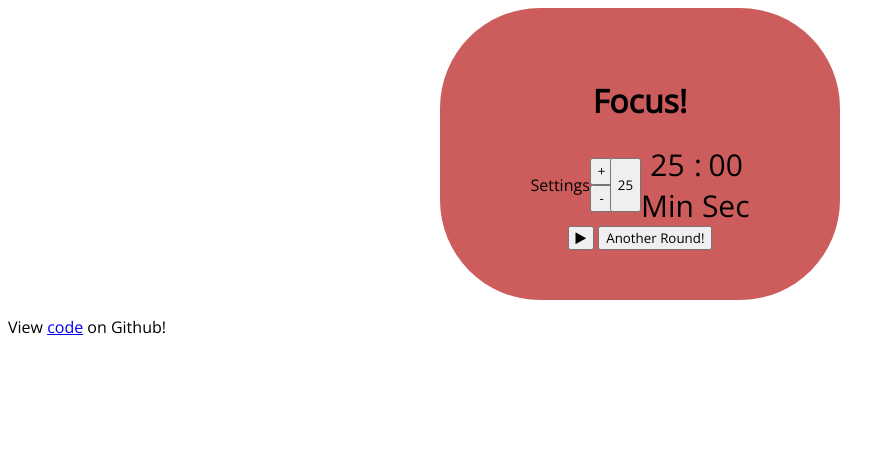
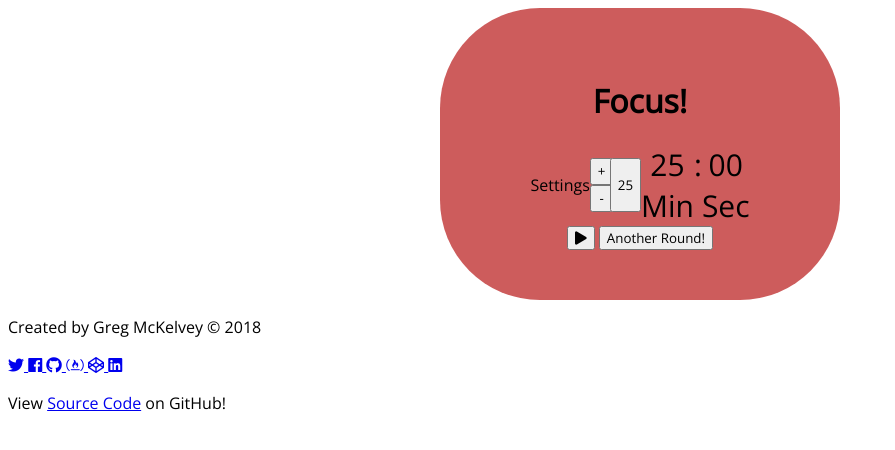
Before and after one commit to mckelveygreg/Pomodoro-Timer, a plain HTML site: page index.html in a window 1280 px wide. Shown: the whole page, without its empty margins (0-895 px from the left). Drawn offline with nearby package versions, Linux system fonts and the light colour scheme.

Commit message:
footer added

```diff
--- a/index.html
+++ b/index.html
@@ -6,7 +6,7 @@
 	<title></title>
 
 	<link rel="stylesheet" href="style.css" />
-	<link rel="stylesheet" href="https://cdnjs.cloudflare.com/ajax/libs/font-awesome/4.7.0/css/font-awesome.min.css">
+	<link rel="stylesheet" href="https://use.fontawesome.com/releases/v5.1.0/css/all.css" integrity="sha384-lKuwvrZot6UHsBSfcMvOkWwlCMgc0TaWr+30HWe3a4ltaBwTZhyTEggF5tJv8tbt" crossorigin="anonymous">
 </head>
 <body>
 	<div id="container">
@@ -36,12 +36,51 @@
 		</div>
 	</div>
 		<div>
-			<button id="startTime"><i class="fa fa-play"></i></button>
+			<button id="startTime"><i class="fas fa-play"></i></button>
 			<button id="reset">Another Round!</button>
 		</div>
 		</div>
-		<p>View <a href='https://github.com/mckelveygreg/Pomodoro-Timer'>code</a> on Github!</p>
+		<footer>
+            <div id="copyright">
+                <p>Created by Greg McKelvey &copy;
+                    <script type="text/javascript">
+                        document.write(new Date().getFullYear());
+                    </script>
+                </p>
+            </div>
 
+            <div id="socMeds">
+                <a href="https://twitter.com/Whyisbecause" target="_blank">
+                    <i class="fab fa-twitter"></i>
+                </a>
+                <a href="https://www.facebook.com/whyisbecause" target="_blank">
+                    <i class="fab fa-facebook"></i>
+                </a>
+                <a href="https://github.com/mckelveygreg" target="_blank" id="profile-link">
+                    <i class="fab fa-github" aria-hidden="true"></i>
+                </a>
+                <a href="https://www.freecodecamp.org/mckelveygreg" target="_blank">
+                    <i class="fab fa-free-code-camp"></i>
+                </a>
+                <a href="https://codepen.io/mckelveygreg/" target="_blank">
+                    <i class="fab fa-codepen"></i>
+                </a>
+                <a href="https://www.linkedin.com/in/greg-mckelvey-6b0125153/" target="_blank">
+                    <i class="fab fa-linkedin"></i>
+                </a>
+
+            </div>
+
+            <div id="viewSource">
+                <p>View
+                    <a id="sourceURL">Source Code</a> on GitHub!</p>
+                <script type="text/javascript">var sourceURL = "https://github.com/mckelveygreg" + window.location.pathname;
+                    var sourceA = document.querySelector('#sourceURL');
+                    sourceA.setAttribute('href', sourceURL);
+                </script>
+            </div>
+
+        </footer>
 	<script src="script.js"></script>
 </body>
 </html>
```
